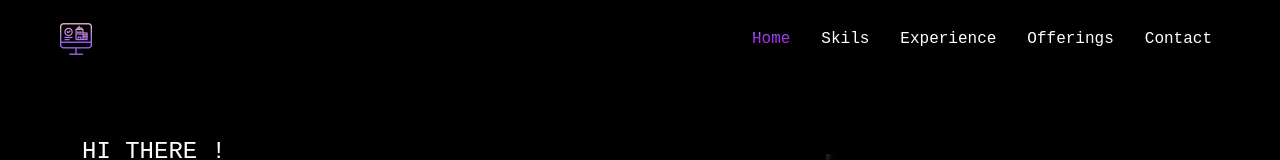
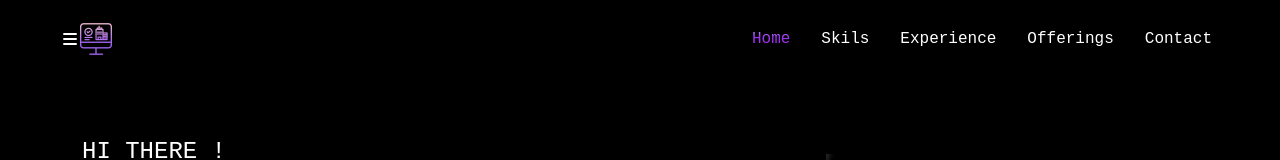
Before and after one commit to viroliyavidhi123/myportfolio, a plain HTML site: page index.html in a window 1280 px wide. Shown: the top 160 px of the page. Drawn offline with nearby package versions, Linux system fonts and the light colour scheme.

```diff
--- a/index.html
+++ b/index.html
@@ -23,6 +23,7 @@
     <header class="header" id="main-header">
         <nav class="navbar navbar-expand-lg bg-body-tertiary mx-xl-5 mx-lg-4">
             <div class="container-fluid">
+                <i class="fa-solid fa-bars" style="color: rgba(255, 255, 255, 1.00);"></i>
                 <button class="navbar-toggler" type="button" data-bs-toggle="collapse" data-bs-target="#navbarTogglerDemo03" aria-controls="navbarTogglerDemo03" aria-expanded="false" aria-label="Toggle navigation">
             <span class="navbar-toggler-icon"></span>
           </button>
@@ -527,4 +528,5 @@
     </script>
 </body>
 
+
 </html>
```
